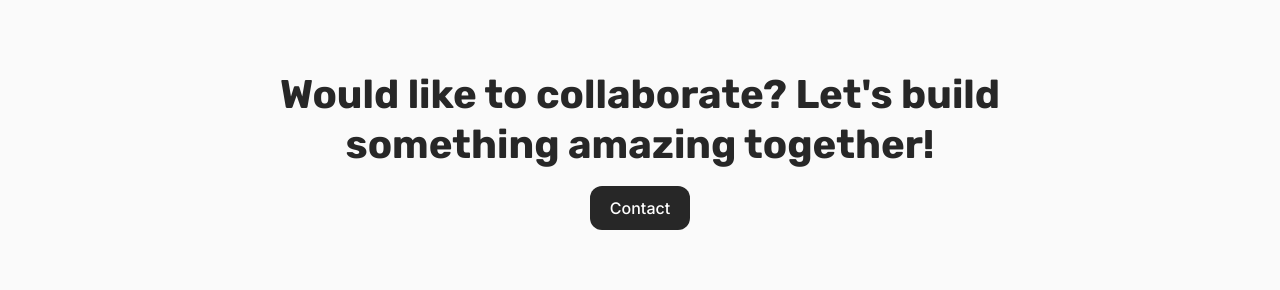
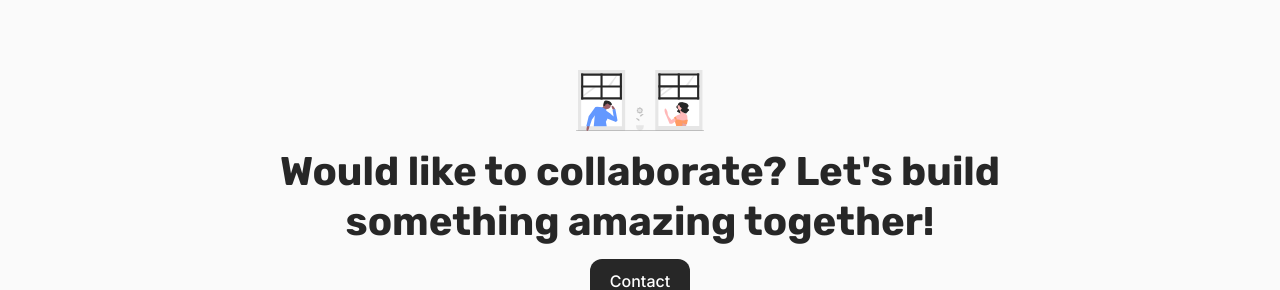
Before and after one commit to mazhugasergei/mazhugasergei.github.io_OLD, a React (Create React App) app: page / in a window 1280 px wide. Shown: the part 2680-2970 px from the top of the page. Built offline with nearby package versions, Linux system fonts and the light colour scheme.

Commit message:
Update CTA section

```diff
--- a/src/components/sections/CTA.tsx
+++ b/src/components/sections/CTA.tsx
@@ -4,6 +4,7 @@ import { ctaType } from "../../Types"
 const CTA = ({ cta }: { cta: ctaType | undefined }) => {
   return (
     <section className="cta wrapper">
+    <div className="img" style={{ backgroundImage: "url('/assets/images/neighbors.svg')" }}/>
       <h1>{ cta && cta.title }</h1>
       <a href="mailto:ghbdtnghbdtn8@gmail.com" className="btn contact">{ cta && cta.contact }</a>
     </section>
--- a/src/style/components/sections/_cta.scss
+++ b/src/style/components/sections/_cta.scss
@@ -4,10 +4,16 @@ section.cta{
   align-items: center;
   padding-top: 7.5rem;
   padding-bottom: 7.5rem;
+  .img{
+    width: 8rem;
+    aspect-ratio: 888/423.68;
+    background-size: contain;
+    margin-bottom: 1rem;
+  }
   h1{
     text-align: center;
     max-width: 50rem;
     line-height: 1.25;
-    margin-bottom: 1rem;
+    margin-bottom: .75rem;
   }
 }
--- a/src/style/index.css
+++ b/src/style/index.css
@@ -599,11 +599,17 @@ section.cta {
   padding-top: 7.5rem;
   padding-bottom: 7.5rem;
 }
+section.cta .img {
+  width: 8rem;
+  aspect-ratio: 888/423.68;
+  background-size: contain;
+  margin-bottom: 1rem;
+}
 section.cta h1 {
   text-align: center;
   max-width: 50rem;
   line-height: 1.25;
-  margin-bottom: 1rem;
+  margin-bottom: 0.75rem;
 }
 
 section.works .works {
```
Also changed, not shown: public/assets/images/neighbors.svg (added), 1 other file (tests, documents, lock files or other folders).
